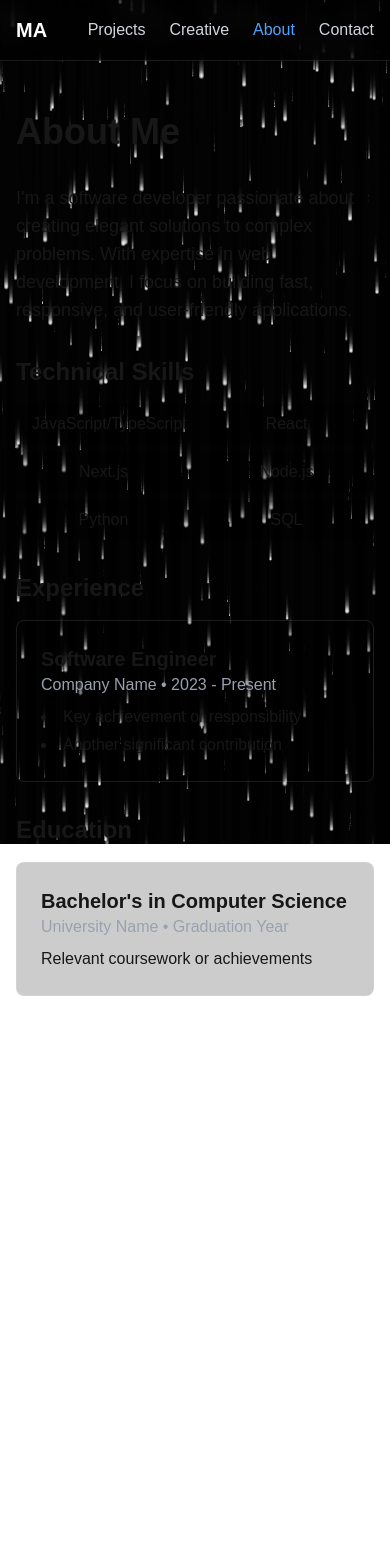
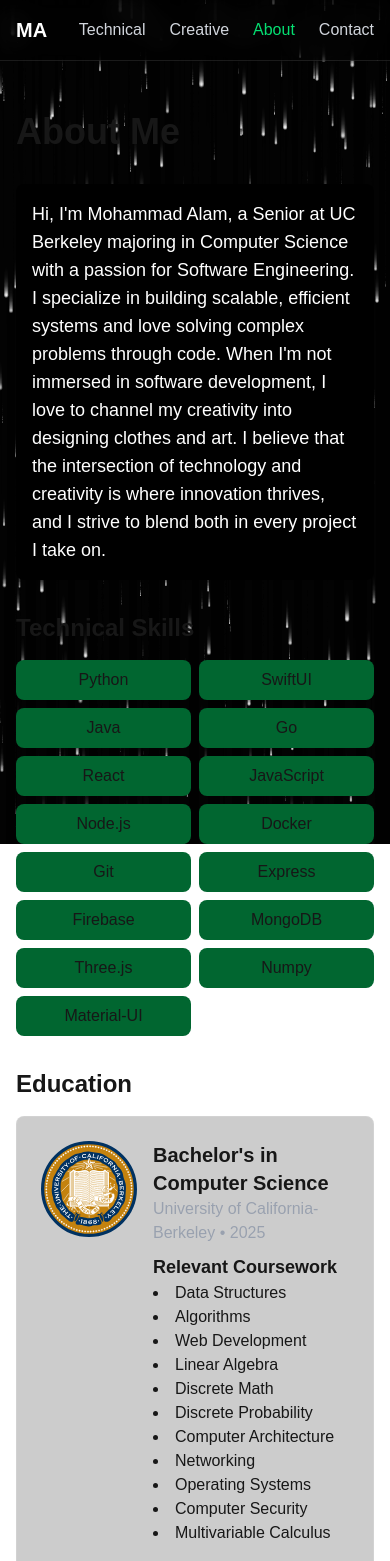
Before and after one commit to Alam3434/personal-site, a Next.js app: page /about in a window 390 px wide. Shown: the top 1561 px of the page. Before the commit the page ends 1028 px from the top, so only its background shows below. Built offline with nearby package versions, Linux system fonts and the light colour scheme.

Commit message:
almost done

```diff
--- a/src/app/about/page.tsx
+++ b/src/app/about/page.tsx
@@ -4,48 +4,65 @@ export default function AboutPage() {
       <div className="container mx-auto max-w-4xl px-4 py-8">
         <h1 className="text-4xl font-bold mb-8">About Me</h1>
         <div className="prose dark:prose-invert max-w-none">
-          <p className="text-lg mb-4">
-            I'm a software developer passionate about creating elegant solutions to complex problems.
-            With expertise in web development, I focus on building fast, responsive, and user-friendly applications.
+          <p className="text-lg mb-4 bg-black text-white rounded-lg p-4">
+          Hi, I'm Mohammad Alam, a Senior at UC Berkeley majoring in Computer Science with a passion for Software Engineering.
+          I specialize in building scalable, efficient systems and love solving complex problems through code.
+          When I'm not immersed in software development, I love to channel my creativity into designing clothes and art. I believe that the intersection of technology and creativity is where innovation thrives, and I strive to blend both in every project I take on.
           </p>
 
           <h2 className="text-2xl font-bold mt-8 mb-4">Technical Skills</h2>
-          <div className="grid grid-cols-2 sm:grid-cols-3 gap-2 mb-8">
+          <div className="grid grid-cols-2 sm:grid-cols-4 gap-2 mb-8">
             {[
-              "JavaScript/TypeScript",
-              "React",
-              "Next.js",
-              "Node.js",
-              "Python",
-              "SQL",
+                "Python",
+                "SwiftUI",
+                "Java",
+                "Go",
+                "React",
+                "JavaScript",
+                "Node.js",
+                "Docker",
+                "Git",
+                "Express",
+                "Firebase",
+                "MongoDB",
+                "Three.js",
+                "Numpy",
+                "Material-UI"
             ].map((skill) => (
               <div
                 key={skill}
-                className="bg-black/20 px-4 py-2 rounded-lg text-center"
+                className="bg-green-800 px-4 py-2 rounded-lg text-center hover:bg-green-600"
               >
                 {skill}
               </div>
             ))}
           </div>
 
-          <h2 className="text-2xl font-bold mt-8 mb-4">Experience</h2>
-          <div className="space-y-6">
-            <div className="border border-white/10 rounded-lg p-6 bg-black/20">
-              <h3 className="text-xl font-semibold">Software Engineer</h3>
-              <p className="text-gray-400">Company Name • 2023 - Present</p>
-              <ul className="list-disc list-inside mt-2 space-y-1">
-                <li>Key achievement or responsibility</li>
-                <li>Another significant contribution</li>
+          <h2 className="text-2xl font-bold mt-8 mb-4">Education</h2>
+          <div className="flex items-start border border-white/10 rounded-lg p-6 bg-black/20">
+            <img
+              src="/assets/Projects/Seal_of_University_of_California,_Berkeley.svg" // Replace with the actual image path
+              alt="University of California, Berkeley"
+              className="w-24 h-24 rounded-lg mr-4" // Adjust size and margin as needed
+            />
+            <div>
+              <h3 className="text-xl font-semibold">Bachelor's in Computer Science</h3>
+              <p className="text-gray-400">University of California- Berkeley • 2025</p>
+              <h4 className="text-lg font-semibold mt-2">Relevant Coursework</h4>
+              <ul className="list-disc list-inside">
+                <li>Data Structures</li>
+                <li>Algorithms</li>
+                <li>Web Development</li>
+                <li>Linear Algebra</li>
+                <li>Discrete Math</li>
+                <li>Discrete Probability</li>
+                <li>Computer Architecture</li>
+                <li>Networking</li>
+                <li>Operating Systems</li>
+                <li>Computer Security</li>
+                <li>Multivariable Calculus</li>
               </ul>
             </div>
-            {/* Add more experience items here */}
-          </div>
-
-          <h2 className="text-2xl font-bold mt-8 mb-4">Education</h2>
-          <div className="border border-white/10 rounded-lg p-6 bg-black/20">
-            <h3 className="text-xl font-semibold">Bachelor's in Computer Science</h3>
-            <p className="text-gray-400">University Name • Graduation Year</p>
-            <p className="mt-2">Relevant coursework or achievements</p>
           </div>
         </div>
       </div>
--- a/src/app/contact/page.tsx
+++ b/src/app/contact/page.tsx
@@ -17,7 +17,7 @@ export default function ContactPage() {
                 href="mailto:your.email@example.com"
                 className="text-blue-400 hover:text-blue-300 transition-colors"
               >
-                your.email@example.com
+                aamiyo2003@gmail.com
               </a>
             </div>
 
@@ -26,7 +26,7 @@ export default function ContactPage() {
               <h2 className="text-xl font-semibold mb-4">Social Media</h2>
               <div className="space-y-3">
                 <a
-                  href="https://github.com/yourusername"
+                  href="https://github.com/Alam3434"
                   target="_blank"
                   rel="noopener noreferrer"
                   className="block text-blue-400 hover:text-blue-300 transition-colors"
@@ -34,7 +34,7 @@ export default function ContactPage() {
                   GitHub
                 </a>
                 <a
-                  href="https://linkedin.com/in/yourprofile"
+                  href="https://www.linkedin.com/in/mohammad-alam-a4a787238/"
                   target="_blank"
                   rel="noopener noreferrer"
                   className="block text-blue-400 hover:text-blue-300 transition-colors"
--- a/src/app/page.tsx
+++ b/src/app/page.tsx
@@ -1,15 +1,13 @@
 "use client";
 
-import { useState, useRef } from "react";
-import Link from "next/link";
-import Image from "next/image";
+import { useState } from "react";
 import StarBackground from "@/components/StarBackground";
 import { Canvas } from "@react-three/fiber";
 import { OrbitControls } from "@react-three/drei";
 import { GLTFLoader } from "three-stdlib";
 import { useLoader } from "@react-three/fiber";
-import * as THREE from 'three';
 import { useRouter } from 'next/navigation';
+
 
 interface BrainModelProps {
   onPointerMove: (event: any) => void;
@@ -22,6 +20,7 @@ interface BrainModelProps {
 function BrainModel({ onPointerMove, onPointerOut, onDoubleClick, cursorStyle }: BrainModelProps) {
   // Load GLB model
   const gltf = useLoader(GLTFLoader, "/assets/brain_3d.glb");
+
 
   return (
     <primitive
@@ -39,12 +38,10 @@ function BrainModel({ onPointerMove, onPointerOut, onDoubleClick, cursorStyle }:
 export default function Home() {
   const [isMatrixHovering, setIsMatrixHovering] = useState(false);
   const [isCreativeHovering, setIsCreativeHovering] = useState(false);
-  const [isMatrixClicked, setIsMatrixClicked] = useState(false);
-  const [isCreativeClicked, setIsCreativeClicked] = useState(false);
   const [lightColor, setLightColor] = useState("white");
-  const [leftLightIntensity, setLeftLightIntensity] = useState(3);
-  const [rightLightIntensity, setRightLightIntensity] = useState(3);
-  const [directionalLight, setdirectionalLight] = useState(0);
+  const [leftLightIntensity, setLeftLightIntensity] = useState(2);
+  const [rightLightIntensity, setRightLightIntensity] = useState(2);
+  const [directionalLight, setdirectionalLight] = useState(0.5);
 
   const [cursor, setCursor] = useState<string>("auto");
 
@@ -64,7 +61,7 @@ export default function Home() {
   return (
     <>
       <div className="fixed inset-0">
-        <StarBackground matrixMode={isMatrixHovering || isMatrixClicked} creativeMode={isCreativeHovering} />
+        <StarBackground matrixMode={isMatrixHovering} creativeMode={isCreativeHovering} />
       </div>
       <main className="relative z-10">
   {/* Hero Section */}
@@ -74,50 +71,8 @@ export default function Home() {
               Hi, I'm Mohammad Alam 👋
             </h1>
             <p className="text-xl text-gray-300 mb-0 max-w-2xl">
-              A software engineer passionate about building scalable and efficient web applications.
+            I&apos;m a Senior at UC Berkeley majoring in Computer Science with a passion for Software Engineering. On the side I also love to make clothing designs and Art.
             </p>
-            {/* <div className="flex gap-4 flex-wrap">
-              <Link
-                href="/projects"
-                className="bg-blue-500 text-white px-6 py-3 rounded-lg hover:bg-blue-600 transition-colors"
-              >
-                View My Work
-              </Link>
-              <div className="flex gap-4 items-center">
-                <div
-                  className="relative w-12 h-12 cursor-pointer transition-transform duration-300 hover:scale-110"
-                  onMouseEnter={() => setIsMatrixHovering(true)}
-                  onMouseLeave={() => setIsMatrixHovering(false)}
-                  onClick={() => setIsMatrixClicked(prev => !prev)}
-                >
-                  <Image
-                    src="/circle.svg"
-                    alt="Matrix mode"
-                    fill
-                    className={`transition-all duration-300 ${isMatrixHovering ? 'opacity-100 rotate-180' : 'opacity-70'}`}
-                  />
-                </div>
-                <div
-                  className="relative w-12 h-12 cursor-pointer transition-transform duration-300 hover:scale-110"
-                  onMouseEnter={() => setIsCreativeHovering(true)}
-                  onMouseLeave={() => setIsCreativeHovering(false)}
-                  onClick={() => setIsCreativeClicked(prev => !prev)}
-                >
-                  <Image
-                    src="/creative-circle.svg"
-                    alt="Creative mode"
-                    fill
-                    className={`transition-all duration-300 ${isCreativeHovering ? 'opacity-100 rotate-180' : 'opacity-70'}`}
-                  />
-                </div>
-              </div>
-              <Link
-                href="/contact"
-                className="border border-white/10 text-white px-6 py-3 rounded-lg hover:bg-white/5 transition-colors"
-              >
-                Contact Me
-              </Link>
-            </div> */}
           </div>
         </section>
 
@@ -166,7 +121,7 @@ export default function Home() {
                 setCursor("auto"); // Reset cursor to default
                 setLeftLightIntensity(3);
                 setRightLightIntensity(3);
-                setdirectionalLight(1);
+                setdirectionalLight(0.5);
                 setIsCreativeHovering(false);
                 setIsMatrixHovering(false);
               }}
@@ -186,17 +141,21 @@ export default function Home() {
             style={{ pointerEvents: "none"}}
           >
             {isCreativeHovering ? (
-              <p className="bg-black/60 p-4 rounded-lg shadow-xl max-w-xs whitespace-normal text-center font-bold">
+              <p className="relative bg-gradient-to-r from-red-700 to-black text-white p-6 rounded-2xl shadow-lg max-w-xs whitespace-normal text-center font-semibold text-2xl tracking-wide transform transition-all duration-300 hover:scale-110 hover:shadow-2xl cursor-pointer overflow-hidden">
                 Double Click to view Creative Experiences
               </p>
             ) : null}
           </div>
           <div
             className="absolute right-1/9 top-1/2 transform -translate-y-1/2 text-white text-xl font-medium tracking-wide"
-            style={{ pointerEvents: "none", marginRight: "5px" }}
+            style={{ pointerEvents: "none" }}
           >
             {isMatrixHovering ? (
-              <p className="bg-black/60 p-4 rounded-lg shadow-xl max-w-xs whitespace-normal text-center font-bold">
+              // <p className="bg-gradient-to-r from-black to-green-800 text-white p-6 rounded-2xl shadow-2xl transform transition-all duration-300 max-w-xs whitespace-normal text-center font-semibold text-xl tracking-wide hover:scale-105 hover:shadow-lg cursor-pointer">
+              // Double Click to view Technical Experiences
+              // </p>
+              <p className="relative bg-gradient-to-r from-black to-green-700 text-white p-6 rounded-2xl shadow-lg max-w-xs whitespace-normal text-center font-semibold text-2xl tracking-wide transform transition-all duration-300 hover:scale-110 hover:shadow-2xl cursor-pointer overflow-hidden">
+                {/* <span className="absolute inset-0 bg-gradient-to-r from-blue-400 via-teal-500 to-green-500 opacity-30 blur-xl animate-pulse"></span> */}
                 Double Click to view Technical Experiences
               </p>
             ) : null}
--- a/src/components/Navbar.tsx
+++ b/src/components/Navbar.tsx
@@ -17,14 +17,14 @@ export default function Navbar() {
         <Link
           href="/"
           className={`text-xl font-bold transition-colors ${isActive('/')
-            ? 'text-blue-400'
-            : 'text-white hover:text-blue-400'}`}
+            ? 'text-green-400'
+            : 'text-white hover:text-green-400'}`}
         >
           MA
         </Link>
         <div className="flex gap-6">
           {[
-            { href: '/projects', label: 'Projects'},
+            { href: '/projects', label: 'Technical'},
             { href: '/creative', label: 'Creative'},
             { href: '/about', label: 'About' },
             { href: '/contact', label: 'Contact' },
@@ -33,8 +33,8 @@ export default function Navbar() {
               key={href}
               href={href}
               className={`transition-colors ${isActive(href)
-                ? 'text-blue-400'
-                : 'text-gray-300 hover:text-blue-400'}`}
+                ? 'text-green-400'
+                : 'text-gray-300 hover:text-green-400'}`}
             >
               {label}
             </Link>
```
Also changed, not shown: public/assets/Projects/Berkeley.jpeg (added), public/assets/Projects/Seal_of_University_of_California,_Berkeley.svg (added).
